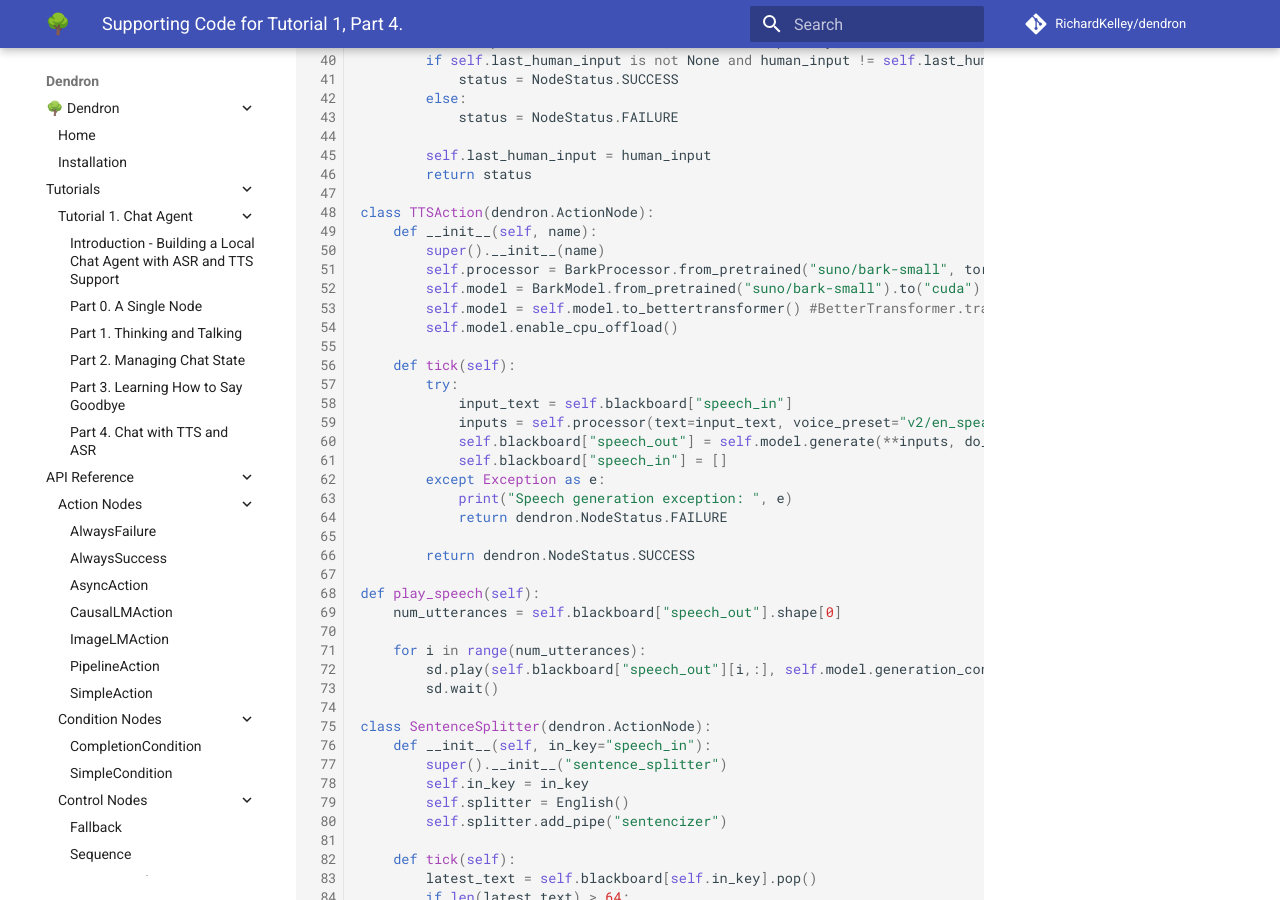
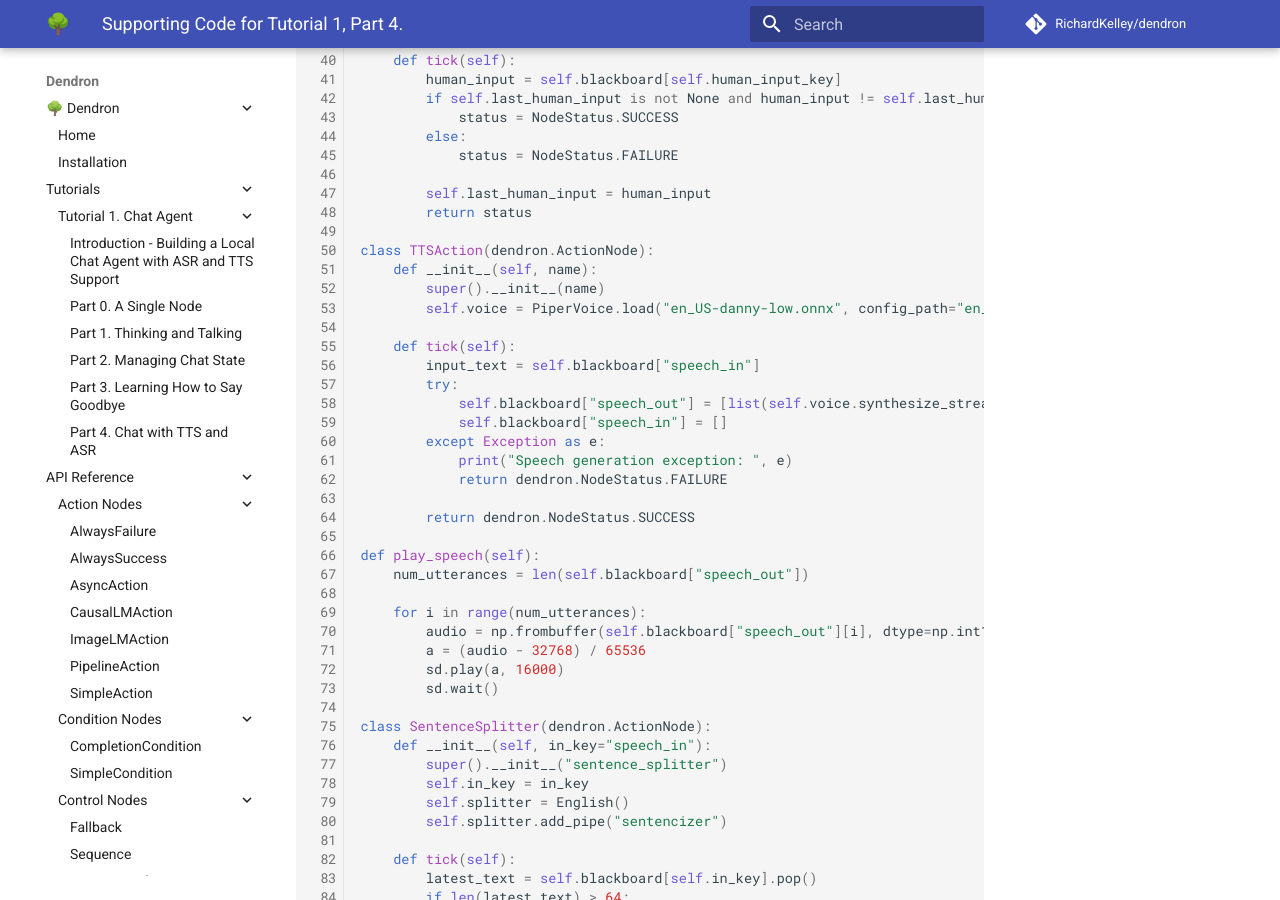
Before and after one commit to RichardKelley/dendron, an MkDocs documentation site: the page built from docs/4_supporting_code.md, in a window 1280 px wide and 900 px high, scrolled down 974 px. Built offline with MkDocs 1.6.1 and Material for MkDocs 9.7.7, drawn with Linux system fonts in a browser that asks for light colours; comment, search, counter and statistics services are not loaded; some of the changed text lies outside the part shown.

Commit message:
Updated supporting code for tutorial 1, part 4.

```diff
--- a/docs/4_supporting_code.md
+++ b/docs/4_supporting_code.md
@@ -14,6 +14,8 @@ from dendron.controls import Sequence, Fallback
 from dendron import NodeStatus
 
 import torch
+
+from piper import PiperVoice
 
 from transformers import BarkModel, BarkProcessor
 from optimum.bettertransformer import BetterTransformer
@@ -57,16 +59,12 @@ class TimeToThink(dendron.ConditionNode):
 class TTSAction(dendron.ActionNode):
     def __init__(self, name):
         super().__init__(name)
-        self.processor = BarkProcessor.from_pretrained("suno/bark-small", torch_dtype=torch.bfloat16, attn_implementation="flash_attention_2")
-        self.model = BarkModel.from_pretrained("suno/bark-small").to("cuda")
-        self.model = self.model.to_bettertransformer() #BetterTransformer.transform(self.model, keep_original_model=False)
-        self.model.enable_cpu_offload()
+        self.voice = PiperVoice.load("en_US-danny-low.onnx", config_path="en_US-danny-low.onnx.json", use_cuda=False)
 
     def tick(self):
+        input_text = self.blackboard["speech_in"]
         try:
-            input_text = self.blackboard["speech_in"]
-            inputs = self.processor(text=input_text, voice_preset="v2/en_speaker_9", return_tensors="pt").to("cuda")
-            self.blackboard["speech_out"] = self.model.generate(**inputs, do_sample = True, fine_temperature = 0.4, coarse_temperature = 0.8).cpu().numpy()
+            self.blackboard["speech_out"] = [list(self.voice.synthesize_stream_raw(x, sentence_silence=0.1))[0] for x in input_text]
             self.blackboard["speech_in"] = []
         except Exception as e:
             print("Speech generation exception: ", e)
@@ -75,10 +73,12 @@ class TTSAction(dendron.ActionNode):
         return dendron.NodeStatus.SUCCESS
 
 def play_speech(self):
-    num_utterances = self.blackboard["speech_out"].shape[0]
+    num_utterances = len(self.blackboard["speech_out"])
 
     for i in range(num_utterances):
-        sd.play(self.blackboard["speech_out"][i,:], self.model.generation_config.sample_rate)
+        audio = np.frombuffer(self.blackboard["speech_out"][i], dtype=np.int16)
+        a = (audio - 32768) / 65536
+        sd.play(a, 16000)
         sd.wait()
 
 class SentenceSplitter(dendron.ActionNode):
```
Also changed, not shown: other parts of docs/4_supporting_code.md (+1 -1 lines).
